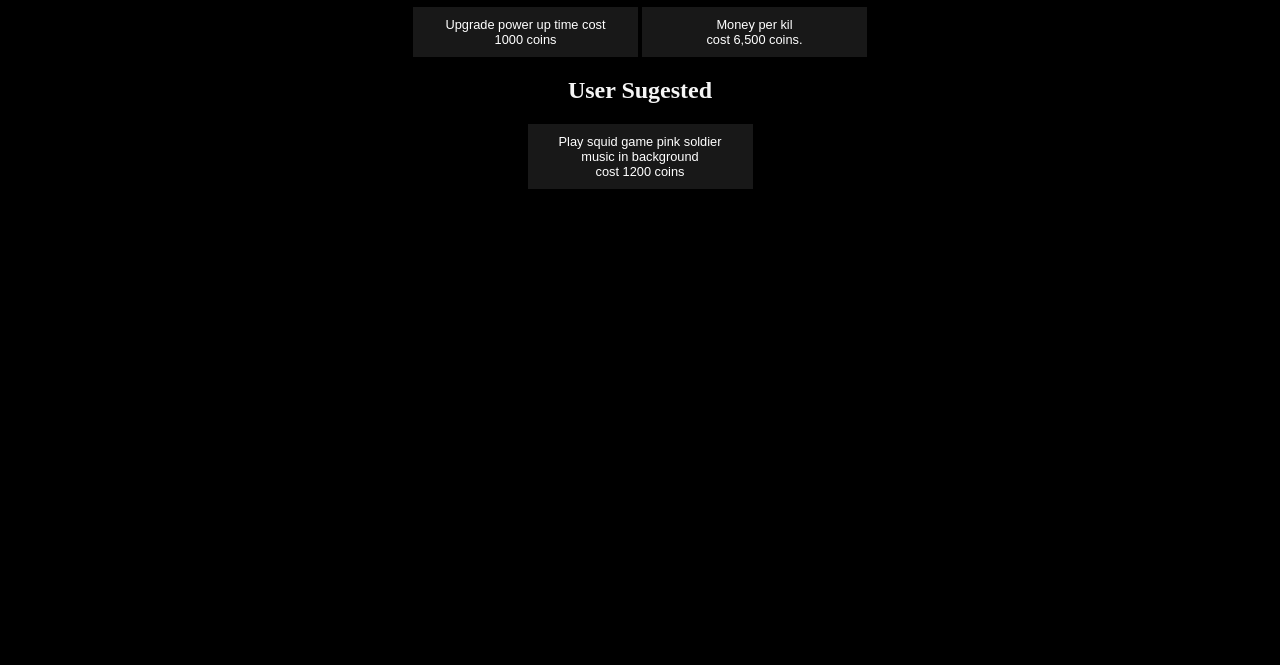
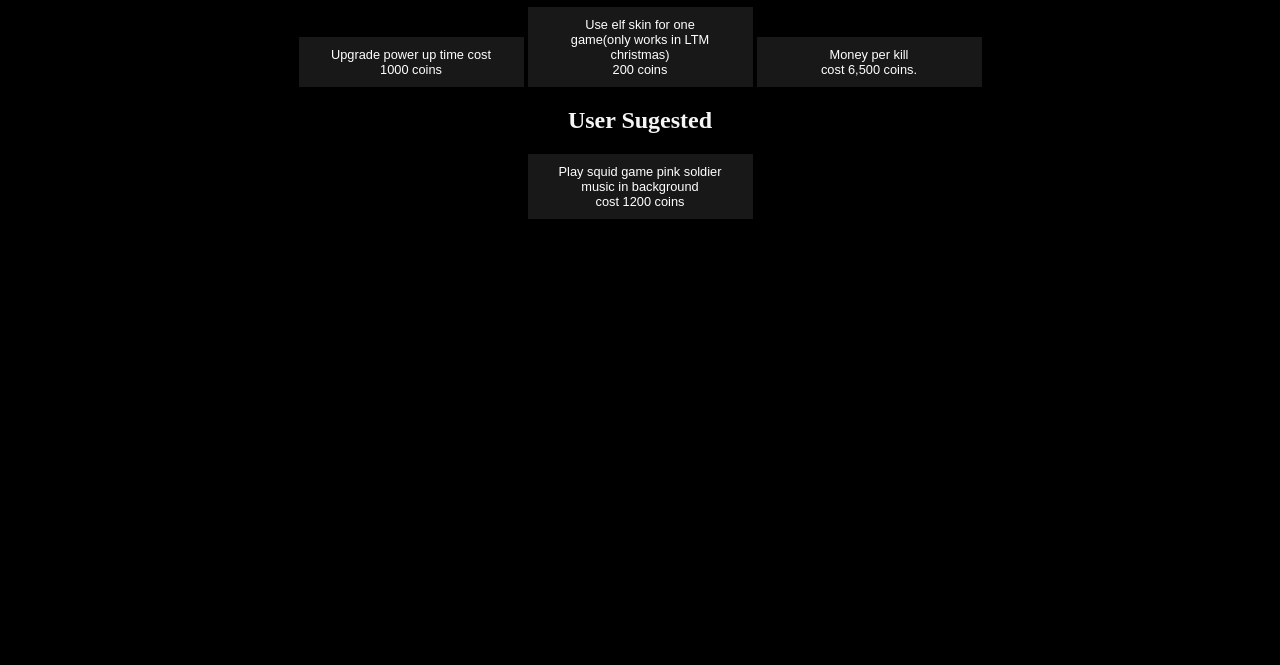
Before and after one commit to Z-e-Games/Shop, a plain HTML site: page index.html in a window 1280 px wide. Shown: the part 135-800 px from the top of the page. Drawn offline with Linux system fonts and the light colour scheme; files whose address does not match are found by name.

Commit message:
Update index.html

```diff
--- a/index.html
+++ b/index.html
@@ -1,7 +1,7 @@
 <!DOCTYPE html>
 <html>
 <head>
-    <link rel="stylesheet" href="homepage.css">
+    <link rel="stylesheet" href="C:\Hardik Coding\KingGames\homepage.css">
     <link rel="icon" href ='Logo.png'>
     <title>Shop</title>
     <script defer src="shop.js"></script>
@@ -33,7 +33,15 @@
     font-size: 1vw;
     text-decoration: none;
     border:none;
-    width: 225px;" onclick="moneyPerKillUpgrade()">Money per kil <br> cost 6,500 coins.</button>
+    width: 225px;" onclick="useElfSkin()">Use elf skin for one game(only works in LTM christmas) <br> 200 coins</button>
+    <button style="background-color: rgb(24, 24, 24);
+    color: #fff;
+    cursor: pointer;
+    padding: 10px 30px;
+    font-size: 1vw;
+    text-decoration: none;
+    border:none;
+    width: 225px;" onclick="moneyPerKillUpgrade()">Money per kill <br> cost 6,500 coins.</button>
     <br>
     <h2 style="color:whitesmoke">User Sugested</h2>
 
```
